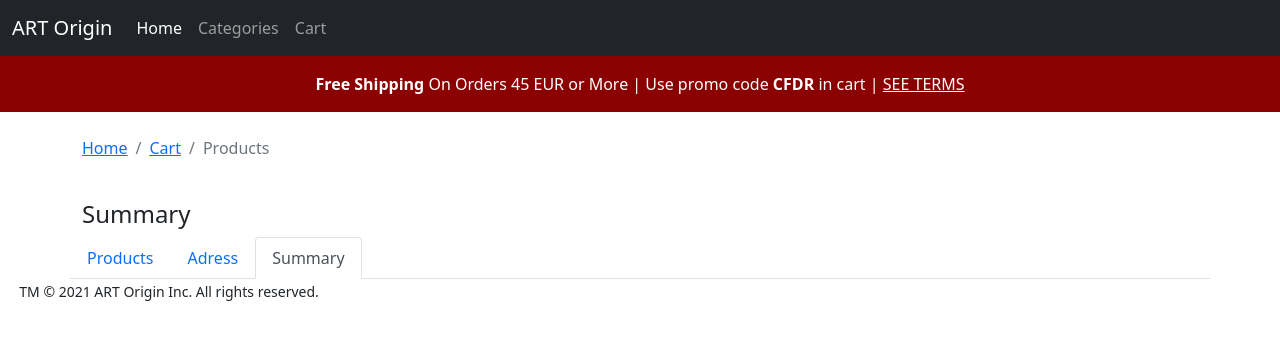
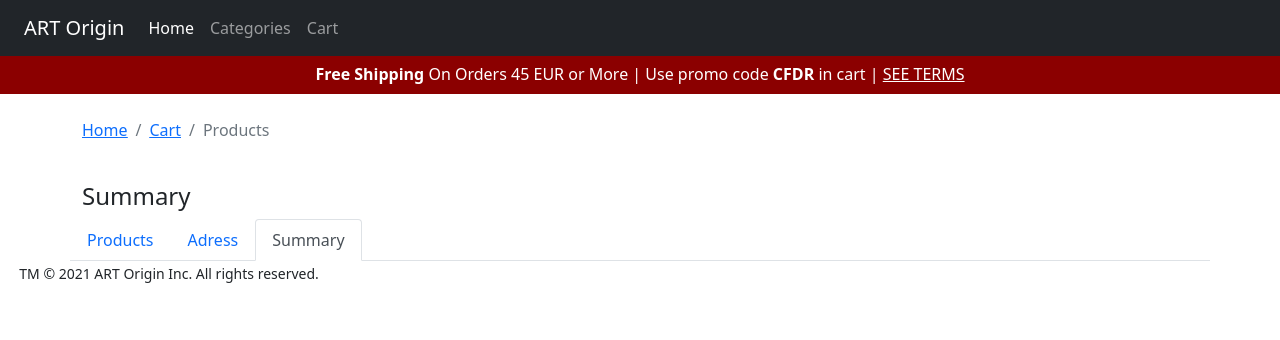
Before and after one commit to Anastasia1207/lesson-24, a React (Create React App) app: page /summary in a window 1280 px wide. Shown: the top 340 px of the page. Built offline with nearby package versions, Linux system fonts and the light colour scheme.

Commit message:
Upd category 1 description

```diff
--- a/src/App.js
+++ b/src/App.js
@@ -21,13 +21,11 @@ function App() {
                     <Route exact path="/">
                         <Home />
                     </Route>
-                    <Route path="/categories">
+                    <Route path="/categories3">
+                        <Categories3 />
                     </Route>
                     <Route path="/category1">
                         <Category1 />
-                    </Route>
-                    <Route path="/Categories3">
-                        <Categories3 />
                     </Route>
                     <Route path="/product1">
                         <Product1 />
--- a/src/Components/Adress.js
+++ b/src/Components/Adress.js
@@ -18,7 +18,7 @@ function Adress() {
                 <h4>Adress</h4>
                 <ul className="nav nav-tabs">
                     <li className="nav-item">
-                        <NavLink className="nav-link" aria-current="page" to="/card">Products</NavLink>
+                        <NavLink className="nav-link" aria-current="page" to="/cart">Products</NavLink>
                     </li>
                     <li className="nav-item">
                         <NavLink className="nav-link active" to="/adress">Adress</NavLink>
--- a/src/Components/Banner.js
+++ b/src/Components/Banner.js
@@ -1,8 +1,8 @@
 function Banner() {
     return (
         <div className="row">
-            <div className="col text-center pt-3" style={{background: 'darkred'}}>
-                <p style={{ color: 'white' }}><b>Free Shipping</b> On Orders 45 EUR or More | Use promo code <b>CFDR</b> in cart | <u>SEE TERMS</u></p>
+            <div className="col pt-1 pb-2 text-center" style={{background: 'darkred'}}>
+                <span className="align-middle" style={{ color: 'white'}}><b>Free Shipping</b> On Orders 45 EUR or More | Use promo code <b>CFDR</b> in cart | <u>SEE TERMS</u></span>
             </div>
         </div>
     )
--- a/src/Components/Category1.js
+++ b/src/Components/Category1.js
@@ -27,9 +27,8 @@ function Category1() {
                     <img src={Brushes1} alt={'main foto'} className="img-fluid" />
                 </div>
                 <div className="col-8 mt-3">
-                    <p>Lorem ipsum dolor sit amet consectetur adipisicing elit. Repellat dicta, hic voluptatibus eligendi dignissimos corrupti nisi doloribus, eius exercitationem ut minus vitae ad fugiat tenetur numquam omnis aliquid? Illo, minima.</p>
-                    <p>Cupiditate, vel. In eius, corporis non, ex repellat quaerat doloribus provident consequatur reprehenderit deleniti officiis placeat molestiae obcaecati quo temporibus dolores dolor!</p>
-                    <p>Veritatis, possimus maxime autem provident voluptatem quo nam sapiente aliquam quos quam corrupti nemo, ratione distinctio odio expedita dolor voluptatum iusto omnis? Lorem ipsum dolor sit, amet consectetur adipisicing elit. Consectetur consequatur qui in laborum. Ipsam nemo, labore debitis eos ipsum voluptates quos quod optio suscipit quibusdam maxime, illo nobis fuga eveniet!</p>
+                    <p>ART Origin offers one of the largest selections of artist paint brushes available, for every type of media and every kind of artmaking. Our extensive range of brush fibers (both natural paint brushes and synthetic paint brushes), brush shapes, and sizes gives artists the best choice for their style of artmaking. From high-quality oil brushes, acrylic brushes, and watercolor brushes, to craft and foam brushes for home décor or decorative use, to makeup brushes for theater, cosplay, or personal use, ART Origin offers the widest selection and the best prices.</p>
+                    <p>Because ART Origin sources thousands of artist brushes from around the world, no other art supply company maintains such a huge inventory and selection. Every brush we carry is stored in our climate-controlled facility for protection from dust, humidity, and temperature fluctuations. The same care is taken with our art painting tools. Whether you're purchasing a high-quality artist paint brush such as a handmade Siberian Kolinsky watercolor brush costing hundreds of dollars, a canister of affordable nylon paint brushes for a kindergarten class, or an eco-friendly brush cleaner, you get the same great service from ART Origin.</p>
                 </div>
             </div>
             <div className="row">
--- a/src/Components/Header.js
+++ b/src/Components/Header.js
@@ -3,7 +3,7 @@ import { NavLink } from 'react-router-dom';
 function Header() {
 
     return (
-        <div>
+        <div className="row">
             <nav className="navbar navbar-expand-lg  navbar navbar-dark bg-dark border-right">
                 <div className="container-fluid">
                     <NavLink className="navbar-brand " to="/">ART Origin</NavLink>
--- a/src/Components/Summary.js
+++ b/src/Components/Summary.js
@@ -18,7 +18,7 @@ function Summary() {
                 <h4>Summary</h4>
                 <ul className="nav nav-tabs">
                     <li className="nav-item">
-                        <NavLink className="nav-link" aria-current="page" to="/card">Products</NavLink>
+                        <NavLink className="nav-link" aria-current="page" to="/cart">Products</NavLink>
                     </li>
                     <li className="nav-item">
                         <NavLink className="nav-link" to="/adress">Adress</NavLink>
```
